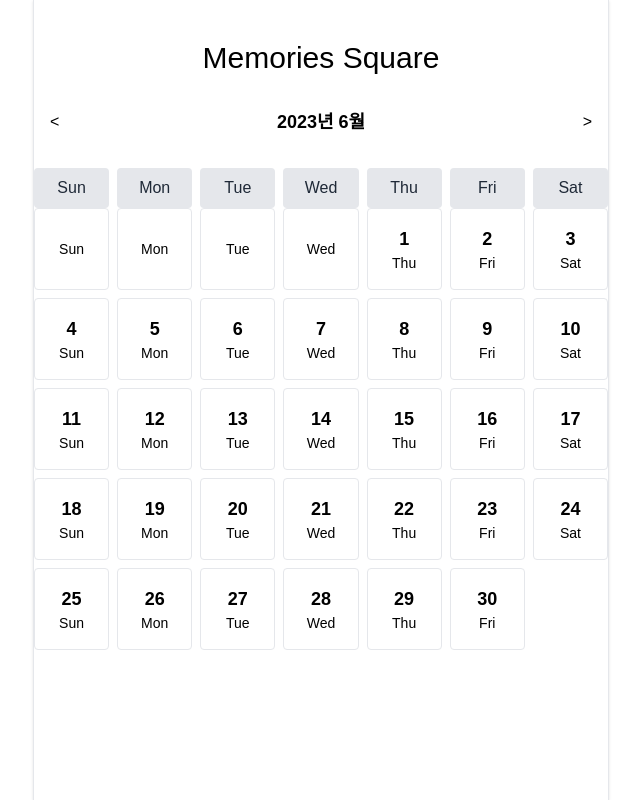
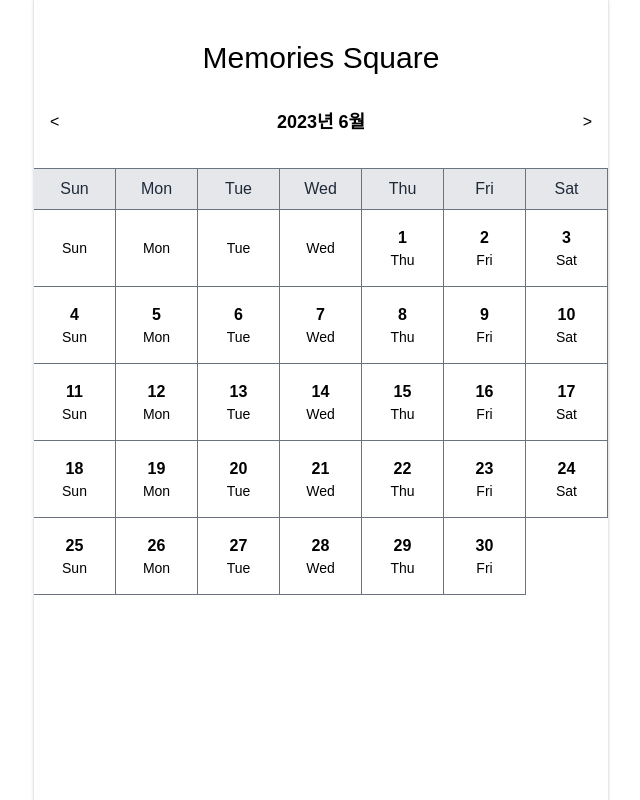
Before and after one commit to Leets-Official/MemoriesSquare-FE, a SvelteKit app: page / in a window 1280 px wide. Shown: the whole page, without its empty margins (319-959 px from the left). Built offline with nearby package versions, Linux system fonts and the light colour scheme; a web font is replaced by a local one.

Commit message:
calendar updates, login modify

```diff
--- a/src/routes/calendar/Calendar.svelte
+++ b/src/routes/calendar/Calendar.svelte
@@ -44,16 +44,16 @@
 		<button class="px-4" on:click={nextMonth}>{">"}</button>
 	</div>
 
-	<div class="weekDays grid grid-cols-7 gap-2">
+	<div class="weekDays grid grid-cols-7">
 		{#each weekDays as weekDay}
-			<div class="bg-gray-200 text-gray-800 py-2 text-center rounded">{weekDay}</div>
+			<div class="bg-gray-200 text-gray-800 border-r border-y border-gray-500 py-2 text-center">{weekDay}</div>
 		{/each}
 	</div>
 
-	<div class="grid grid-cols-7 gap-2">
+	<div class="grid grid-cols-7">
 		{#each days as { day, weekDay }}
-			<div class="border border-gray-200 rounded p-4 flex flex-col items-center justify-center">
-				<div class="text-lg font-semibold">{day}</div>
+			<div class="border-r border-b border-gray-500 p-4 flex flex-col items-center justify-center">
+				<div class="text-medium font-semibold">{day}</div>
 				<div class="text-sm">{weekDay}</div>
 			</div>
 		{/each}
--- a/src/routes/login/+page.svelte
+++ b/src/routes/login/+page.svelte
@@ -3,9 +3,8 @@
 	<meta name="description" content="About this app" />
 </svelte:head>
 
-<div class="p-3">
+<div class="p-3 flex flex-col justify-between h-full">
 	<p class="text-3xl text-center pt-10">Memories Square</p>
-	<div class="w-full col-span-6 mx-auto bg-white dark:bg-gray-800 md:mt-0 sm:max-w-lg xl:p-0">
 	<div class="p-6 space-y-4 lg:space-y-6 sm:p-8">
 		<div class="items-center space-y-3">
 			<a
@@ -66,4 +65,3 @@
 		</div> -->
 	</div>
 </div>
-</div>
```
Lines whose indentation alone changed are shown as unchanged.
